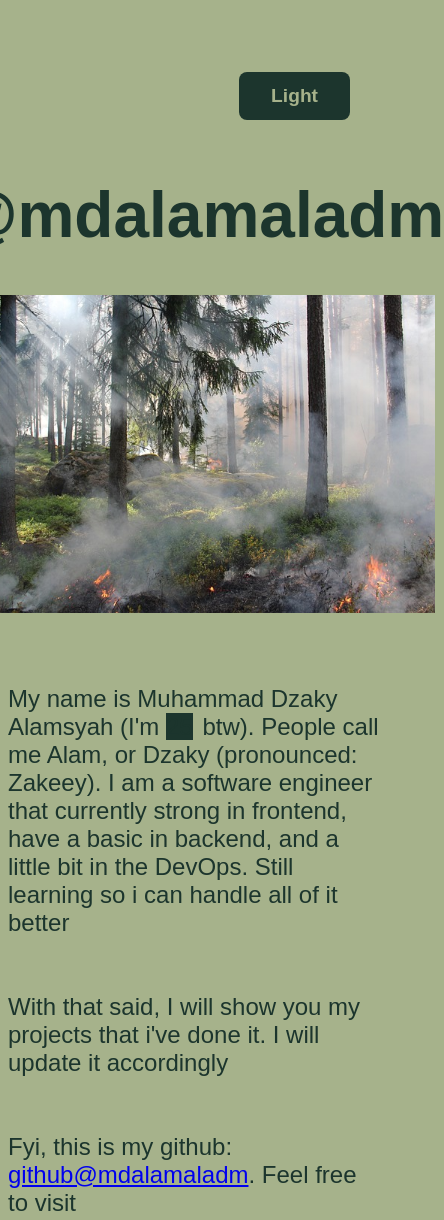
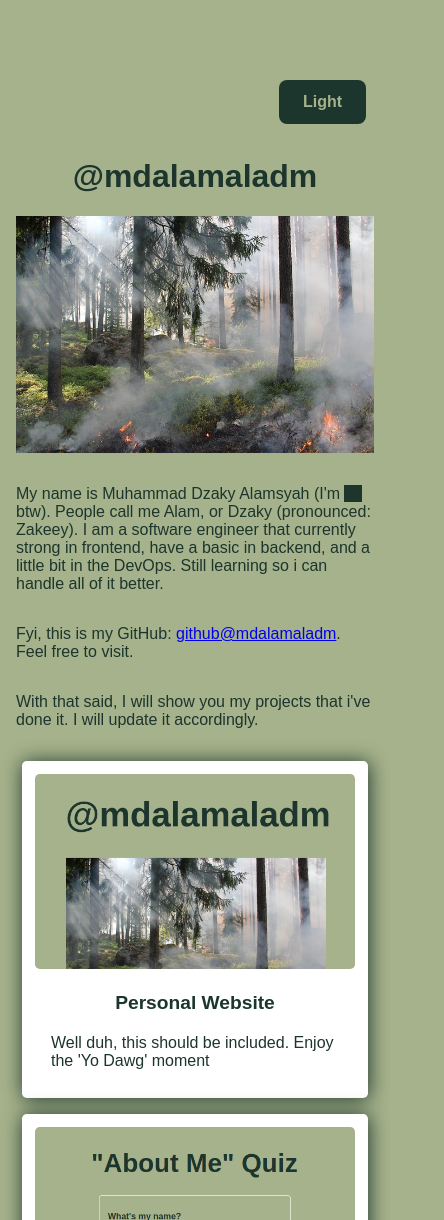
Before and after one commit to mdalamaladm/mdalamaladm.github.io, a plain HTML site: page index.html in a window 390 px wide. Shown: the top 1220 px of the page, 444 px wide, since content can reach past the window. Drawn offline with Linux system fonts and the light colour scheme.

Commit message:
feat: add responsiveness

```diff
--- a/index.html
+++ b/index.html
@@ -4,11 +4,15 @@
   <meta charset="UTF-8">
   <meta name="viewport" content="width=device-width, initial-scale=1.0">
   <style>
-     html {
+    html {
       margin-top: 4rem;
       margin-bottom: 5.5rem;
       background-color: #A6B28B;
       font-family: Arial, Helvetica, sans-serif;
+    }
+
+    body {
+      margin: 1rem;
     }
 
     body > :not(.mode) {
@@ -26,14 +30,14 @@
     .mode {
       display: flex;
       justify-content: flex-end;
-      margin: 0 2rem 1rem 0;
+      margin: 0 0.5rem 1rem 0;
     }
 
     .mode > button {
-      padding: 0.8rem 2rem;
+      padding: 0.7rem 1.2rem;
       background-color: #1C352D;
       color: #A6B28B;
-      font-size: 1.2rem;
+      font-size: 0.8rem;
       font-weight: 600;
       border: none;
       border-radius: 0.5rem;
@@ -42,27 +46,34 @@
 
     .title-wrapper {
       display: flex;
+      align-items: center;
       justify-content: center;
+      height: 3rem;
     }
 
     .title {
       max-width: 30rem;
       text-align: center;
-      font-size: 4rem;
+      font-size: 1rem;
       color: #1C352D;
+    }
+
+    .title.fullname {
+      font-size: 0.8rem;
     }
 
     .image-container {
       display: flex;
       align-items: center;
       justify-content: center;
-      margin-bottom: 2rem;
+      margin-bottom: 0.5rem;
     }
 
     .image {
       place-content: center;
+      width: 100%;
       max-width: 30rem;
-      margin-bottom: 1rem;
+      margin-bottom: 0.5rem;
     }
 
     .text {
@@ -70,12 +81,16 @@
       flex-direction: column;
       align-items: center;
       color: #1C352D;
-      font-size: 1.5rem;
+      font-size: 0.8rem;
     }
 
     .text > p {
       max-width: 30rem;
-      margin-bottom: 2rem;
+      margin-bottom: 1rem;
+    }
+
+    .text > p > a {
+      word-break: break-all;
     }
 
     .age {
@@ -88,15 +103,15 @@
       display: flex;
       flex-wrap: wrap;
       justify-content: center;
-      gap: 1rem;
-      margin-top: 3rem;
+      gap: 0.5rem;
+      margin-top: 1rem;
     }
 
     .card-wrapper > a {
       flex: 0 1 20rem;
       display: block;
-      width: 20rem;
-      padding: 1rem;
+      width: 8rem;
+      padding: 0.5rem;
       background-color: white;
       color: #1C352D;
       text-decoration: none;
@@ -105,19 +120,119 @@
     }
 
     .card-wrapper img {
-      width: 20rem;
+      width: 100%;
       border-radius: 0.3rem;
     }
 
     .project-title {
       text-align: center;
-      font-size: 1.5rem;
+      font-size: 1rem;
       font-weight: 600;
     }
 
     .project-description {
       margin: 0 1rem 1rem 1rem;
-      font-size: 1.2rem;
+      font-size: 0.8rem;
+    }
+
+    /* Phone Breakpoint */
+    @media screen and (min-width: 320px) {
+      .mode {
+        margin: 0 0.5rem 1.8rem 0;
+      }
+
+      .mode > button {
+        padding: 0.8rem 1.5rem;
+        font-size: 1rem;
+      }
+
+      .title-wrapper {
+        margin-bottom: 1rem;
+      }
+
+      .title {
+        font-size: 2rem;
+      }
+
+      .title.fullname {
+        font-size: 1.5rem;
+      }
+
+      .text {
+        font-size: 1rem;
+      }
+
+      .card-wrapper {
+        gap: 1rem;
+      }
+
+      .card-wrapper > a {
+        padding: 0.8rem;
+      }
+
+      .project-title {
+        font-size: 1.2rem;
+      }
+
+      .project-description {
+        font-size: 1rem;
+      }
+    }
+
+    /* Tablet Breakpoint */
+    @media screen and (min-width: 481px) {
+      .card-wrapper {
+        gap: 1rem;
+        margin-top: 3rem;
+      }
+
+      .card-wrapper > a {
+        padding: 1rem;
+      }
+
+      .project-title{
+        text-align: center;
+        font-size: 1.5rem;
+        font-weight: 600;
+      }
+
+      .project-description {
+        margin: 0 1rem 1rem 1rem;
+        font-size: 1.2rem;
+      }
+    }
+
+    /* Small Desktop Breakpoint */
+    @media screen and (min-width: 769px) {
+      .mode {
+        margin: 0 2rem 1rem 0;
+      }
+
+      .title-wrapper {
+        height: 4rem;
+        margin-bottom: 2rem;
+      }
+
+      .title {
+        font-size: 3rem;
+      }
+
+      .title.fullname {
+        font-size: 2rem;
+      }
+
+      .image-container {
+        margin-bottom: 2rem;
+      }
+
+      .text {
+        font-size: 1.2rem;
+      }
+    }
+
+    /* Large Desktop Breakpoint */
+    @media screen and (min-width: 1025px) {
+
     }
   </style>
   <title>@mdalamaladm</title>
@@ -133,9 +248,9 @@
     <img class="image" src="../assets/nature.jpg" alt="Nature">
   </div>
   <div class="text">
-    <p>My name is Muhammad Dzaky Alamsyah (I'm <span class="age" onclick="onShowAge()">25</span> btw). People call me Alam, or Dzaky (pronounced: Zakeey). I am a software engineer that currently strong in frontend, have a basic in backend, and a little bit in the DevOps. Still learning so i can handle all of it better</p>
-    <p>With that said, I will show you my projects that i've done it. I will update it accordingly</p>
-    <p>Fyi, this is my github: <a href="https://github.com/mdalamaladm" target="_blank">github@mdalamaladm</a>. Feel free to visit</p>
+    <p>My name is Muhammad Dzaky Alamsyah (I'm <span class="age" onclick="onShowAge()">25</span> btw). People call me Alam, or Dzaky (pronounced: Zakeey). I am a software engineer that currently strong in frontend, have a basic in backend, and a little bit in the DevOps. Still learning so i can handle all of it better.</p>
+    <p>Fyi, this is my GitHub: <a href="https://github.com/mdalamaladm" target="_blank">github@mdalamaladm</a>. Feel free to visit.</p>
+    <p>With that said, I will show you my projects that i've done it. I will update it accordingly.</p>
   </div>
   <div class="card-wrapper"></div>
 
@@ -173,11 +288,11 @@
     function changeText () {
       setTimeout(() => {
         if (title.innerText === '@mdalamaladm') {
+          title.classList.add('fullname');
           title.innerText = 'Muhammad Dzaky Alamsyah';
-          title.style.fontSize = '2.78rem';
         } else {
+          title.classList.remove('fullname');
           title.innerText = '@mdalamaladm';
-          title.style.fontSize = '4rem';
         }
 
         changeText();
@@ -187,6 +302,8 @@
     function onChangeMode () {
       if (mode === 'light') {
         document.documentElement.style.backgroundColor = '#16231f';
+        age.style.backgroundColor = '#A6B28B';
+        age.style.color = '#A6B28B';
         modeButton.style.color = '#1C352D';
         modeButton.style.backgroundColor = '#A6B28B';
         title.style.color = '#A6B28B';
@@ -195,6 +312,8 @@
         mode = 'dark';
       } else {
         document.documentElement.style.backgroundColor = '#A6B28B';
+        age.style.backgroundColor = '#16231f';
+        age.style.color = '#16231f';
         modeButton.style.color = '#A6B28B';
         modeButton.style.backgroundColor = '#1C352D';
         title.style.color = '#1C352D';
```
